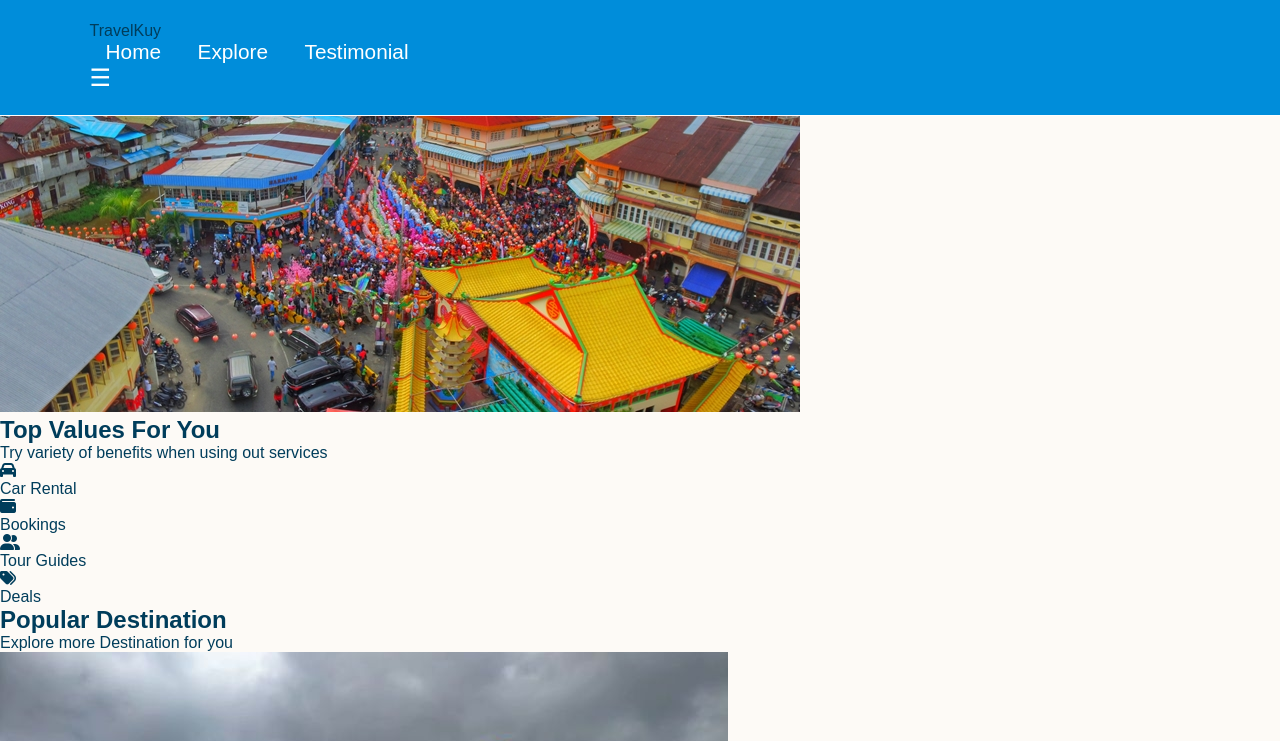
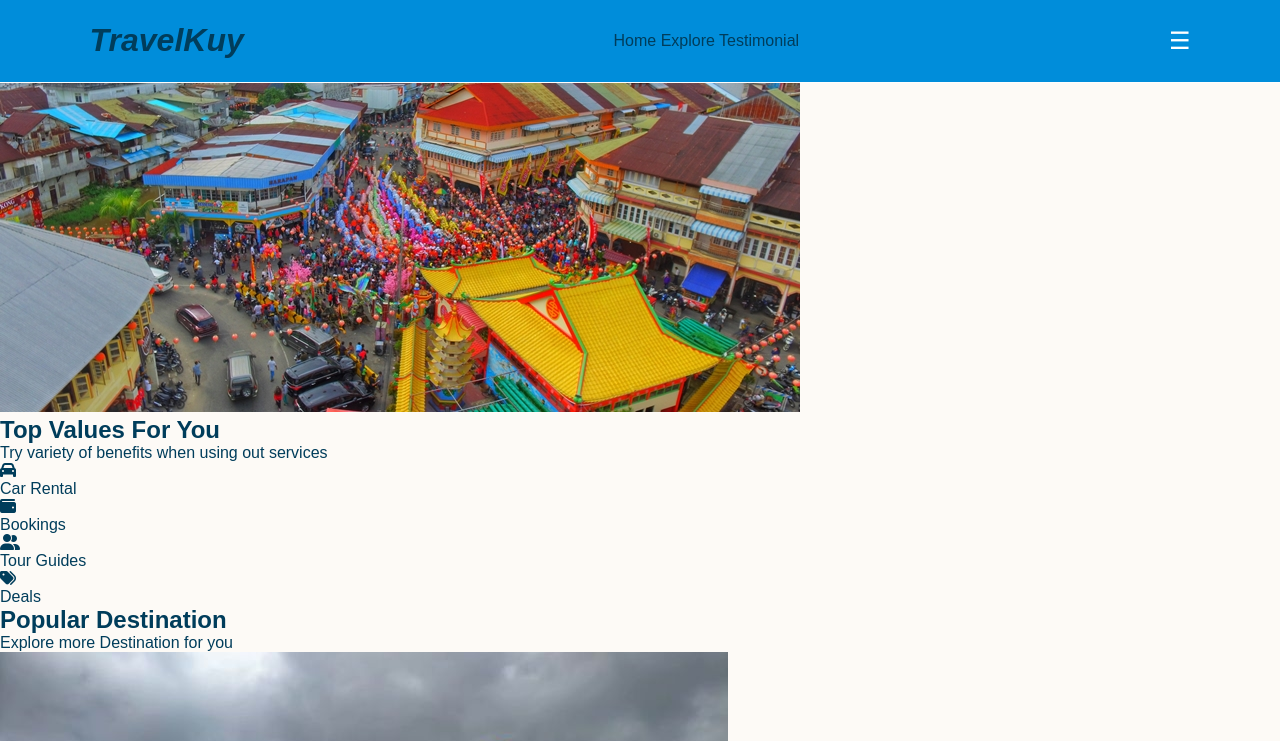
Before and after one commit to Joyce-Acia/Travel-Singkawang, a plain HTML site: page index.html in a window 1280 px wide. Shown: the top 741 px of the page. Drawn offline with Linux system fonts and the light colour scheme.

Commit message:
fixed html

```diff
--- a/css/style.css
+++ b/css/style.css
@@ -5,6 +5,7 @@
     --text-color: #003D5B;
     --desc-color: hsl(0, 0%, 80%, 60%);
 }
+
 
 
 * {
@@ -29,6 +30,7 @@ body {
     background-color: var(--primary-color);
     border-bottom: 1px solid #fefefe;
     position: fixed;
+
     top: 0;
     left: 0;
     right: 0;
@@ -51,7 +53,15 @@ body {
 }
 
 /* Hamburger menu icon */
-.navicon button {
+/* .navicon button {
+    font-size: 1.5rem;
+    background: none;
+    border: none;
+    color: white;
+    cursor: pointer;
+} */
+
+.menu {
     font-size: 1.5rem;
     background: none;
     border: none;
--- a/index.html
+++ b/index.html
@@ -11,20 +11,19 @@
 <body>
     <header>
         <nav class="navbar">
-            <div class="container">
-
-            <a href="#" target="_self">TravelKuy</a>
-            <div class="navlink">
+            <div class="navbar-logo">
+                <a href="#" target="_self">TravelKuy</a>
+            </div>
         <!-- for navigation-->
-
+        <div class="navicon">
             <a href="#">Home</a>
             <a href="#explore">Explore</a>
             <a href="#testimonials">Testimonial</a>
-
-             <div class="navicon">
-                <button id="menu" class="menu">☰</button>
-            </div>
-         </nav>
+        </div>
+        <div>
+            <button id="menu" class="menu">☰</button>
+        </div>
+        </nav>
     </header>
 
     <main>
```
